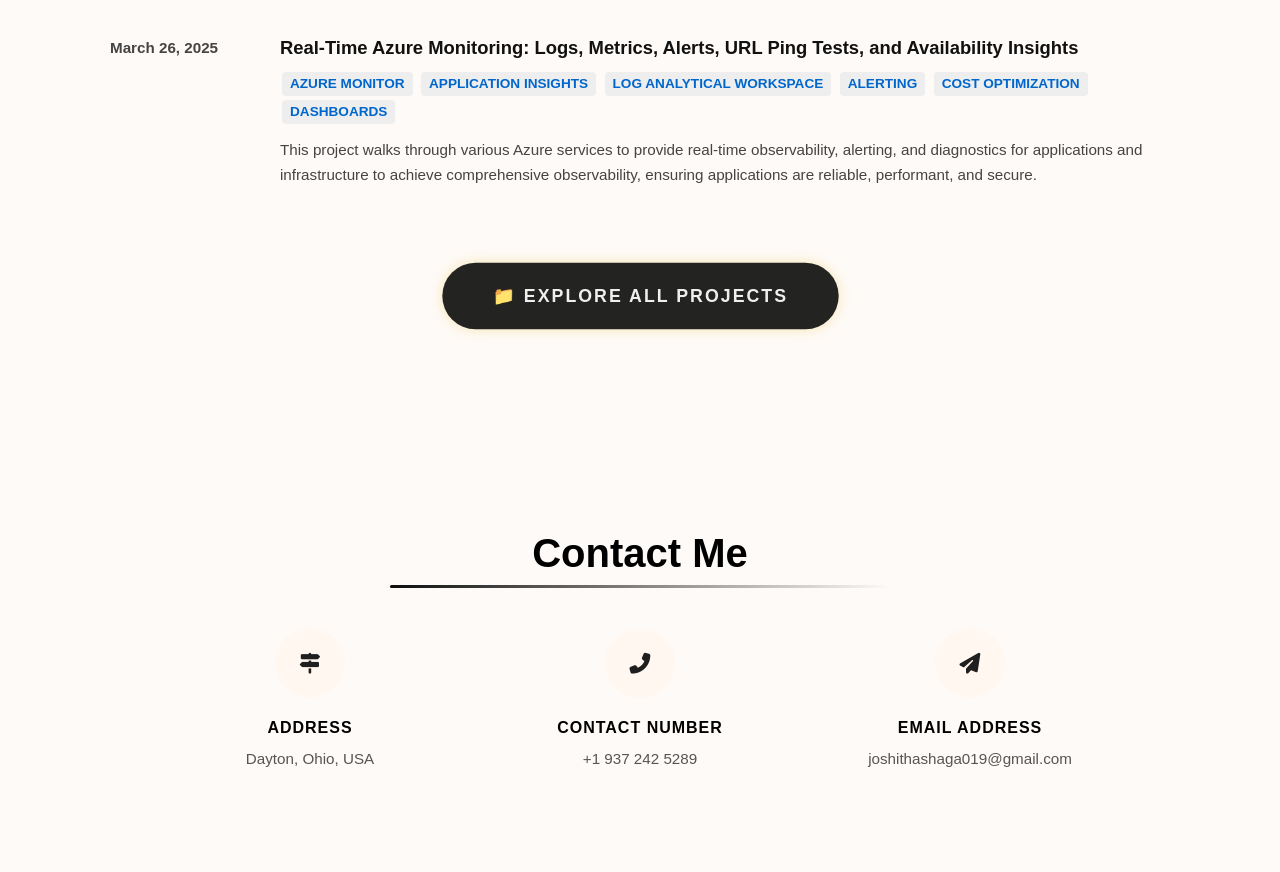
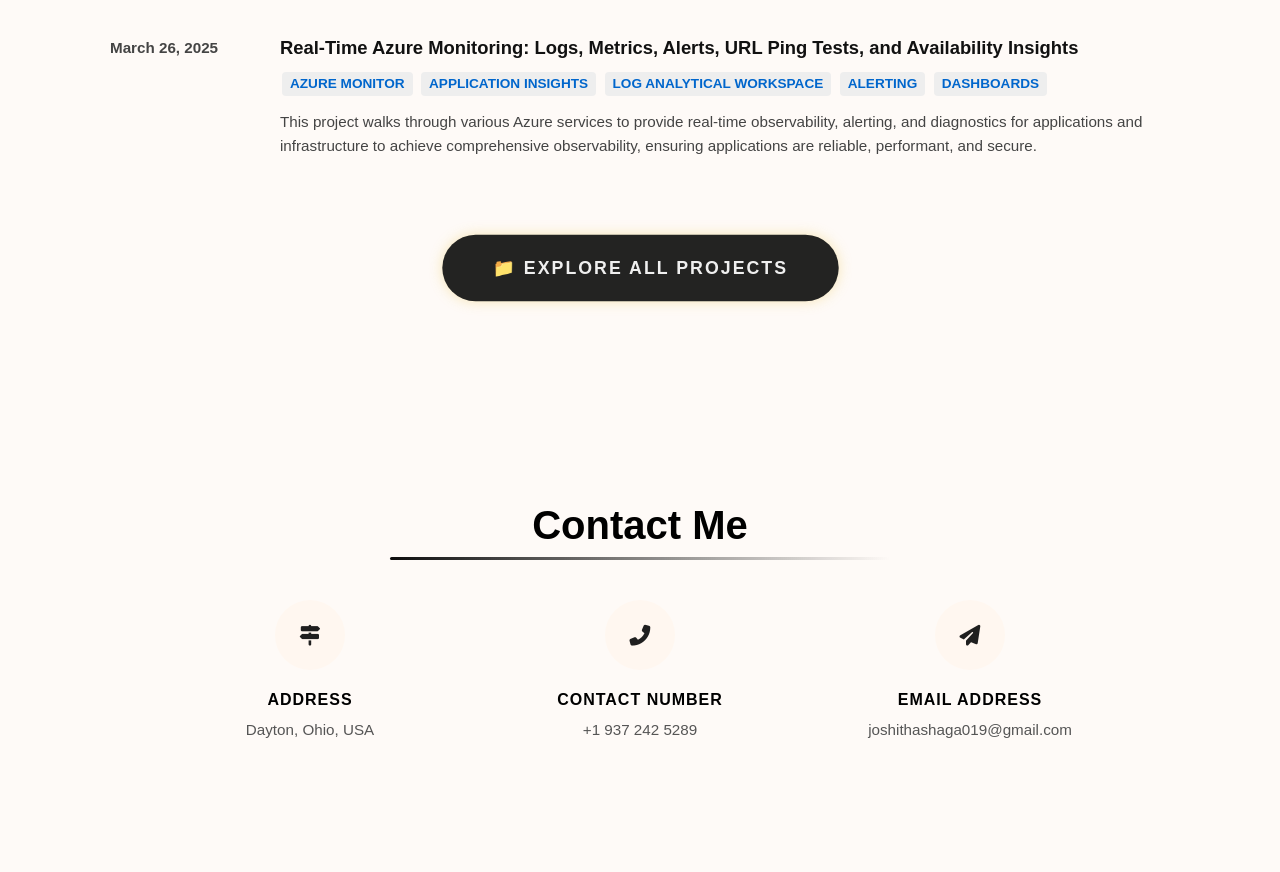
Before and after one commit to Sjoshi1309/myportfolio, a plain HTML site: page index.html in a window 1280 px wide. Shown: the part 3940-4812 px from the top of the page. Drawn offline with nearby package versions, Linux system fonts and the light colour scheme; a script that the page names is missing; files whose address does not match are found by name; a web font is replaced by a local one.

Commit message:
Update index.html

```diff
--- a/index.html
+++ b/index.html
@@ -324,7 +324,6 @@
         <span class="tag">Application Insights</span>
         <span class="tag">Log Analytical Workspace</span>
         <span class="tag">Alerting</span>
-        <span class="tag">cost optimization</span>
         <span class="tag">Dashboards</span>
       </div>
       <p class="project-desc">
```
